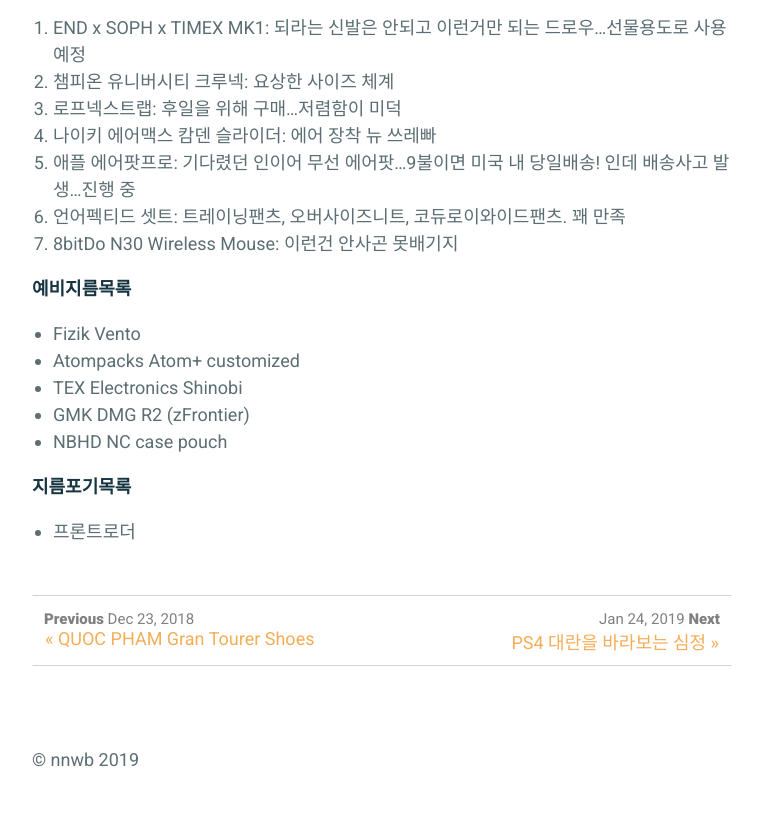
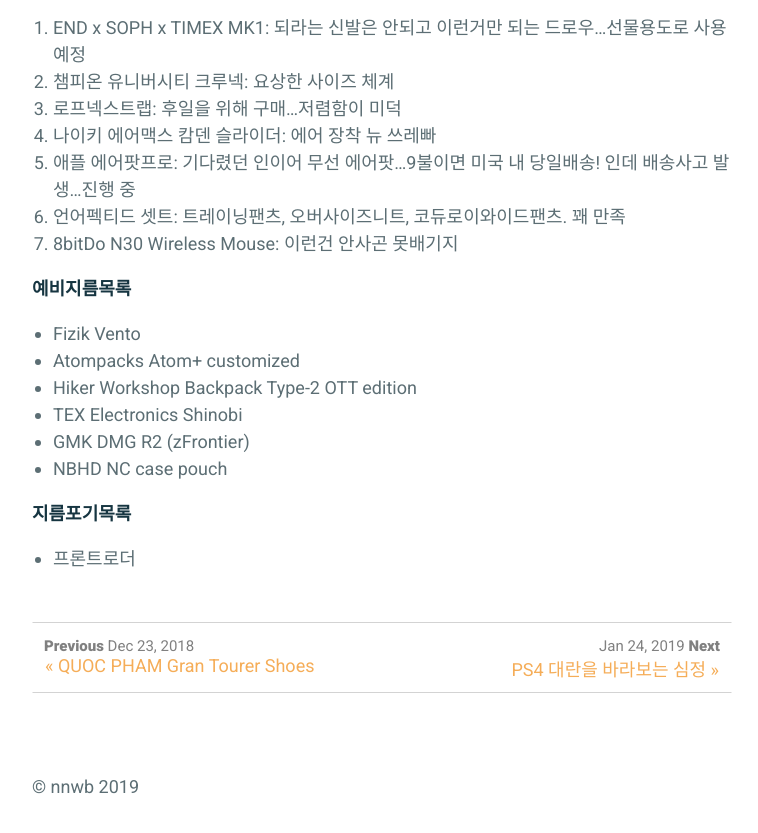
Before and after one commit to nnwb/nnwb.github.io, a Jekyll site: the page built from _posts/2019-01-01-2019buy.md, in a window 1280 px wide and 900 px high, scrolled down 2845 px. Shown: the top 833 px of the window, without its empty margins (258-1016 px from the left). Built offline with Jekyll 4.4.1, drawn with Linux system fonts in a browser that asks for light colours; comment, search, counter and statistics services are not loaded.

Commit message:
Update 2019-01-01-2019buy.md

```diff
--- a/_posts/2019-01-01-2019buy.md
+++ b/_posts/2019-01-01-2019buy.md
@@ -98,6 +98,7 @@ comments: true
 **예비지름목록**
 - Fizik Vento
 - Atompacks Atom+ customized
+- Hiker Workshop Backpack Type-2 OTT edition
 - TEX Electronics Shinobi
 - GMK DMG R2 (zFrontier)
 - NBHD NC case pouch
```
